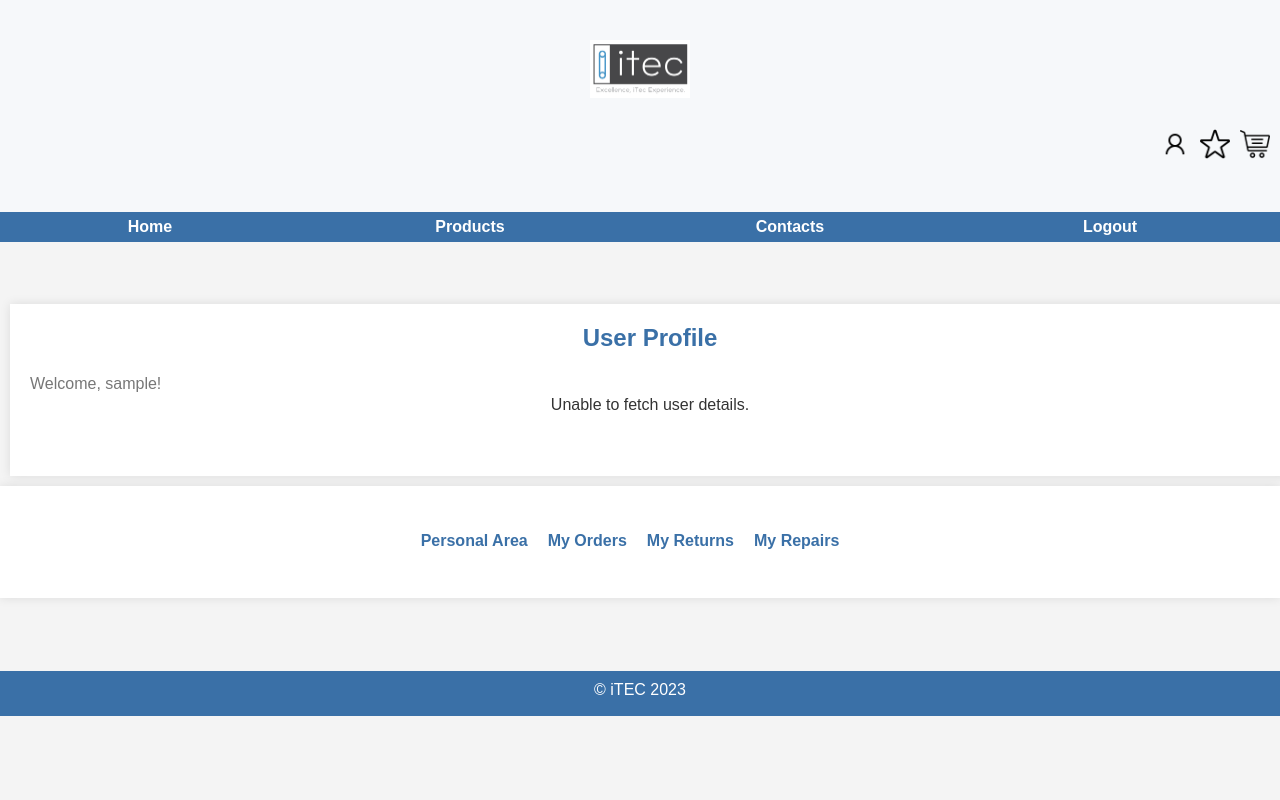
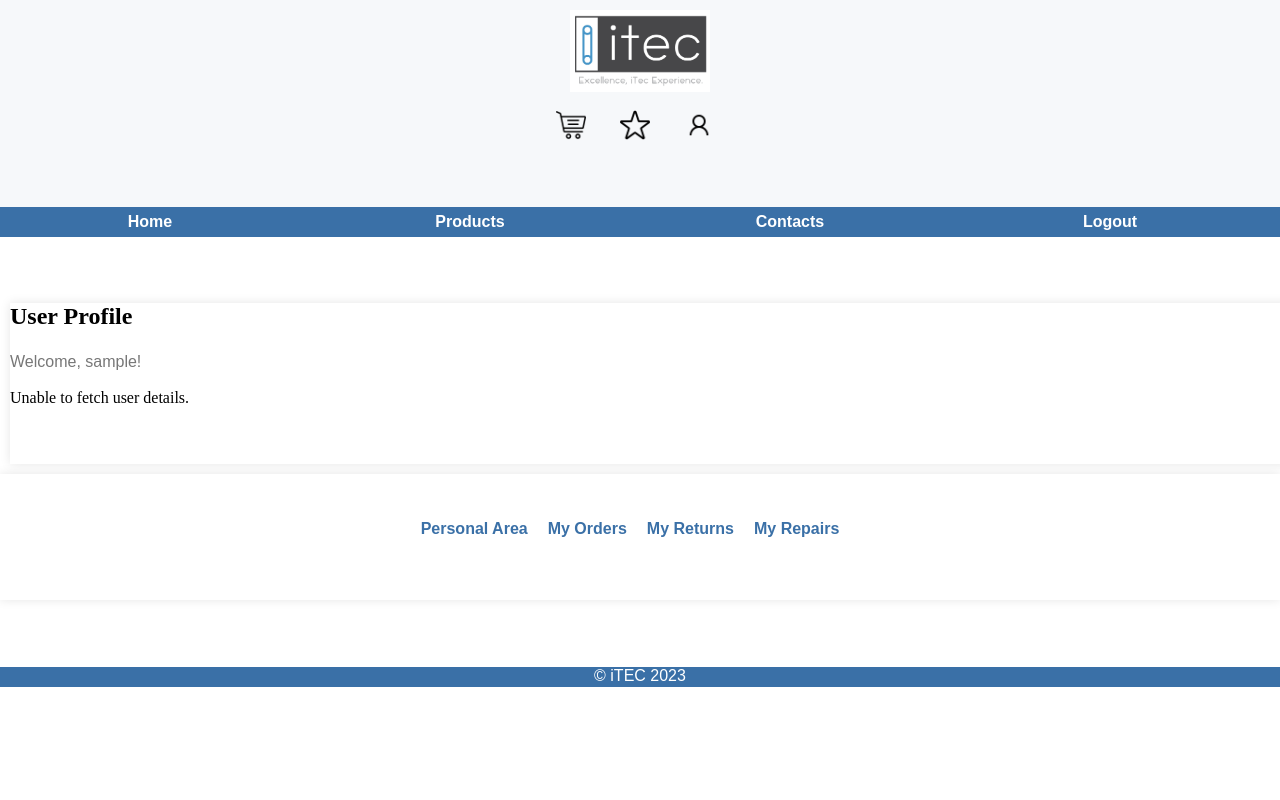
Before and after one commit to AndreFerGon/ESIN, a PHP site: page /user.php in a window 1280 px wide. Run offline with PHP 8.4, Linux system fonts and the light colour scheme; the visitor is signed in with stand-in values (Sample User, id 1); data comes from the database, SQL or seed files in the repository.

Commit message:
Update style.css

```diff
--- a/style.css
+++ b/style.css
@@ -13,19 +13,10 @@ header {
   text-align: center;
 }
 
-h1 {
-  font-family: 'Arial', sans-serif;
-  font-size: 40px;
-  margin-top: 40px;
-  margin-bottom: 10px;
-  text-align: center;
-  line-height: 50px;
-  color: #3a70a7;
-}
-
 #logo img {
-  width: 300px;
+  width: 140px;
   height: auto;
+  margin-top: 10px;
 }
 
 #cart img,#favorites img,#user img {
@@ -34,7 +25,7 @@ h1 {
   margin-top: 10px;
   margin-bottom: 10px;
   margin-right: 10px;
-  float: right;
+  float: center;
   vertical-align: middle;
 }
 
@@ -829,13 +827,14 @@ button:hover {
   margin-top: 20px;
 }
 
-/*favourites layout*/
+/*favorites layout*/
 
 #favorites {
   width: 100%;
   margin-top: 20px;
   padding: 20px;
   text-align: center;
+  font-family: Arial, Helvetica, sans-serif;
 }
 
 #favorites h2 {
@@ -1050,353 +1060,5 @@ button:hover {
   font-family: Arial, Helvetica, sans-serif;
   background-color: #3a70a7;
   text-align: center;
-  height: 45px;
+  height: 20px;
 }
-
-/* repairs.css */
-
-body {
-  font-family: 'Arial', sans-serif;
-  color: #333;
-  background-color: #f4f4f4;
-  margin: 0;
-  padding: 0;
-}
-
-.container {
-  width: 80%;
-  margin: 0 auto;
-}
-
-#header-nav {
-  background-color: #3a70a7;
-  color: #fff;
-  padding: 10px 0;
-}
-
-#orders {
-  margin-top: 20px;
-  background-color: #fff;
-  box-shadow: 0 0 10px rgba(0, 0, 0, 0.1);
-  padding: 20px;
-}
-
-#orders h2 {
-  color: #3a70a7;
-}
-
-table {
-  width: 100%;
-  border-collapse: collapse;
-  margin-top: 20px;
-}
-
-table, th, td {
-  border: 1px solid #ddd;
-}
-
-th, td {
-  padding: 12px;
-  text-align: left;
-}
-
-th {
-  background-color: #f2f2f2;
-}
-
-tr:hover {
-  background-color: #f5f5f5;
-}
-
-a {
-  text-decoration: none;
-  color: #3498db;
-  font-weight: bold;
-}
-
-a:hover {
-  color: #2980b9;
-}
-
-#user-pages,
-#footer {
-  margin-top: 20px;
-  background-color: #3a70a7;
-  color: #fff;
-  padding: 10px 0;
-}
-
-/* order_details.css */
-
-body {
-font-family: 'Arial', sans-serif;
-color: #333;
-background-color: #f4f4f4;
-margin: 0;
-padding: 0;
-}
-
-.container {
-width: 80%;
-margin: 0 auto;
-}
-
-#header-nav {
-background-color: #3a70a7;
-color: #fff;
-padding: 10px 0;
-}
-
-section {
-margin-top: 20px;
-background-color: #fff;
-box-shadow: 0 0 10px rgba(0, 0, 0, 0.1);
-padding: 20px;
-margin: 0 auto;
-}
-
-section h2 {
-color: #3a70a7;
-}
-
-table {
-width: 100%;
-border-collapse: collapse;
-margin-top: 20px;
-}
-
-th, td {
-padding: 10px;
-text-align: left;
-}
-
-img {
-max-width: 100px;
-height: auto;
-}
-
-form {
-display: inline;
-}
-
-button {
-background-color: #3a70a7;
-color: #fff;
-padding: 5px 10px;
-border: none;
-cursor: pointer;
-}
-
-button:hover {
-background-color: #8bc6f6;
-}
-
-/* repairs.css */
-
-body {
-font-family: 'Arial', sans-serif;
-color: #333;
-background-color: #f4f4f4;
-margin: 0;
-padding: 0;
-}
-
-.container {
-width: 80%;
-margin: 0 auto;
-}
-
-#header-nav {
-background-color: #3a70a7;
-color: #fff;
-padding: 10px 0;
-}
-
-#repairs {
-margin-top: 20px;
-background-color: #fff;
-box-shadow: 0 0 10px rgba(0, 0, 0, 0.1);
-padding: 20px;
-margin: 0 auto;
-}
-
-#repairs h2 {
-color: #3a70a7;
-}
-
-#repairs table {
-width: 100%;
-border-collapse: collapse;
-margin-top: 20px;
-}
-
-#repairs th, #repairs td {
-border: 10px solid #ddd;
-padding: 10px;
-text-align: left;
-}
-
-#repairs th {
-background-color: #f2f2f2;
-}
-
-#repairs tr:hover {
-background-color: #f5f5f5;
-}
-
-#create-repair-form {
-margin-top: 20px;
-}
-
-#create-repair-form h3 {
-  color: #3a70a7;
-  margin-bottom: 10px; /* Adiciona espaço na parte inferior do título */
-}
-
-#create-repair-form form {
-  display: grid;
-  grid-template-columns: repeat(2, 1fr);
-  grid-gap: 10px;
-  margin-top: 10px;
-}
-
-#create-repair-form label {
-font-weight: bold;
-}
-
-#create-repair-form input,
-#create-repair-form select {
-width: 100%;
-padding: 8px;
-margin-bottom: 10px;
-box-sizing: border-box;
-}
-
-#create-repair-form button {
-background-color: #3a70a7;
-color: #fff;
-padding: 10px 20px;
-border: none;
-cursor: pointer;
-}
-
-#create-repair-form button:hover {
-background-color: #8bc6f6;
-}
-
-.return-button {
-display: inline-block;
-background-color: #3a70a7;
-color: #fff;
-padding: 10px 20px;
-text-decoration: none;
-border-radius: 5px;
-margin-top: 20px;
-}
-
-.return-button:hover {
-background-color: #8bc6f6;
-}
-
-/* return.css */
-
-#returns {
-margin-top: 20px;
-background-color: #fff;
-box-shadow: 0 0 10px rgba(0, 0, 0, 0.1);
-padding: 20px;
-margin: 0 auto;
-}
-
-#returns h2 {
-color: #3a70a7;
-}
-
-#returns table {
-width: 100%;
-border-collapse: collapse;
-margin-top: 20px;
-}
-
-#returns th, #returns td {
-border: 1px solid #ddd;
-padding: 10px;
-text-align: left;
-}
-
-#returns th {
-background-color: #f2f2f2;
-}
-
-#returns tr:hover {
-background-color: #f5f5f5;
-}
-
-.return-button {
-display: inline-block;
-background-color: #3a70a7;
-color: #fff;
-padding: 10px 20px;
-text-decoration: none;
-border-radius: 5px;
-margin-top: 20px;
-}
-
-.return-button:hover {
-background-color: #8bc6f6;
-}
-
-/* user.css */
-
-body {
-font-family: 'Arial', sans-serif;
-color: #333;
-background-color: #f4f4f4;
-margin: 0;
-padding: 0;
-}
-
-.container {
-width: 80%;
-margin: 0 auto;
-}
-
-#header-nav {
-background-color: #3a70a7;
-color: #fff;
-padding: 10px 0;
-}
-
-#user_profile {
-margin-top: 20px;
-background-color: #fff;
-box-shadow: 0 0 10px rgba(0, 0, 0, 0.1);
-padding: 20px;
-text-align: center;
-}
-
-#user_profile h2 {
-color: #3a70a7;
-}
-
-#user_profile p {
-margin-bottom: 15px;
-}
-
-#user_profile img {
-width: 100px; /* Ajuste o tamanho conforme necessário */
-border-radius: 50%; /* Adiciona cantos arredondados para uma aparência mais suave */
-margin-bottom: 15px;
-}
-
-#user_profile p:last-child {
-margin-bottom: 0;
-}
-
-#user-pages,
-#footer {
-margin-top: 20px;
-background-color: #3a70a7;
-color: #fff;
-padding: 10px 0;
-}
```
Also changed, not shown: other parts of style.css (+33 -15 lines).
